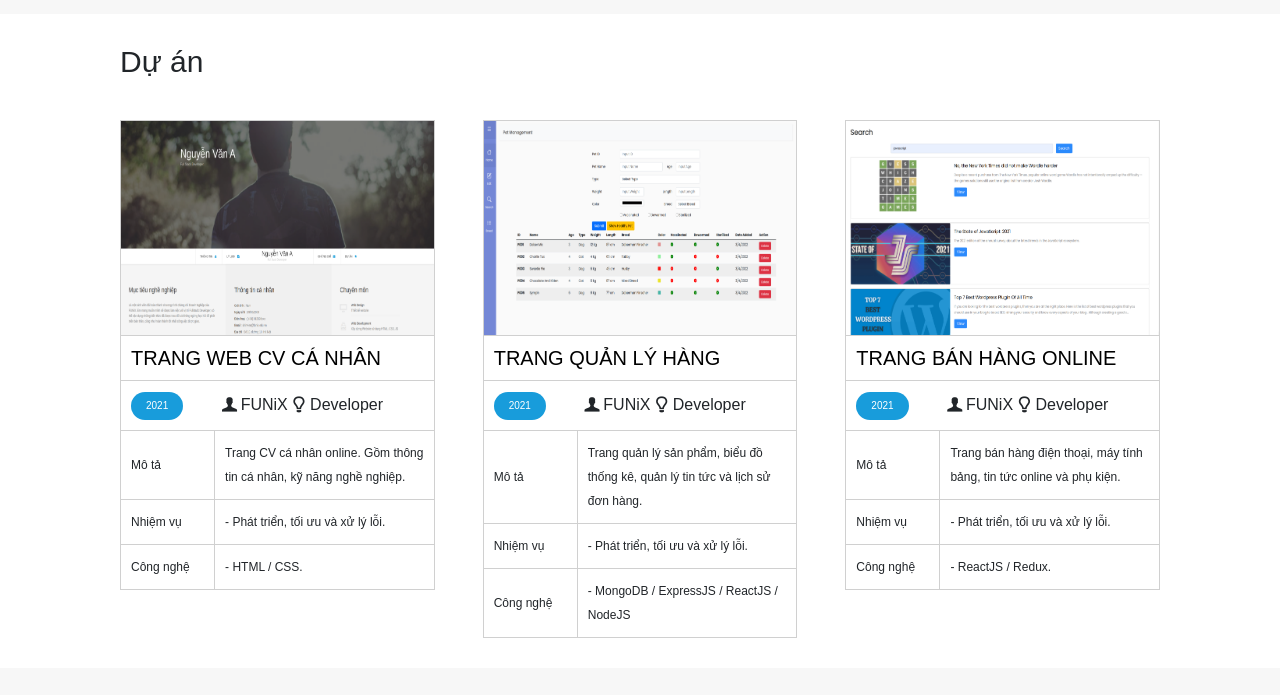
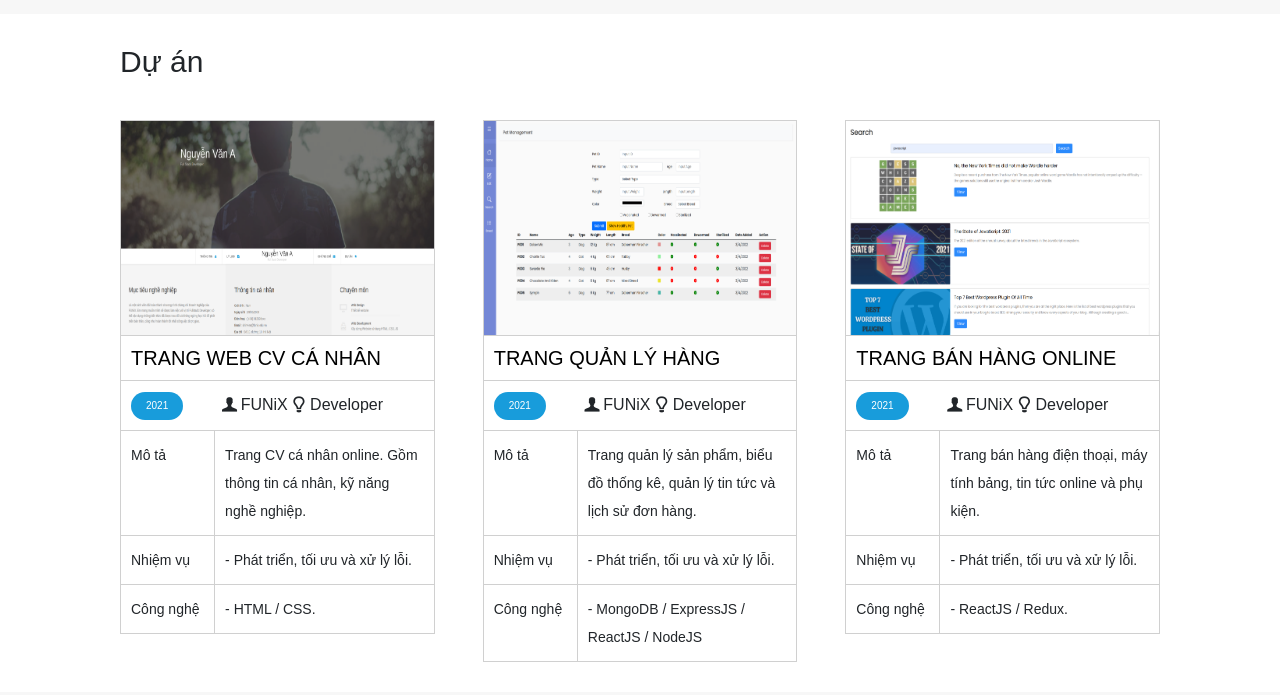
Before and after one commit to vutran221097/vutx.github.io, a plain HTML site: page index.html in a window 1280 px wide. Shown: the part 2820-3515 px from the top of the page. Drawn offline with nearby package versions, Linux system fonts and the light colour scheme.

Commit message:
fix font size and alignt first td project

```diff
--- a/css/laptop.css
+++ b/css/laptop.css
@@ -372,7 +372,7 @@ p {
 .project-details {
   line-height: 2;
   border-collapse: collapse;
-  font-size: 12px;
+  font-size: 14px;
 }
 
 .project-item h5{
@@ -383,6 +383,10 @@ p {
 
 .project-details tr {
   border: 1px solid #d0d0d0;
+}
+
+.project-details tr td:first-child{
+  vertical-align: text-top;
 }
 
 .project-details td {
```
